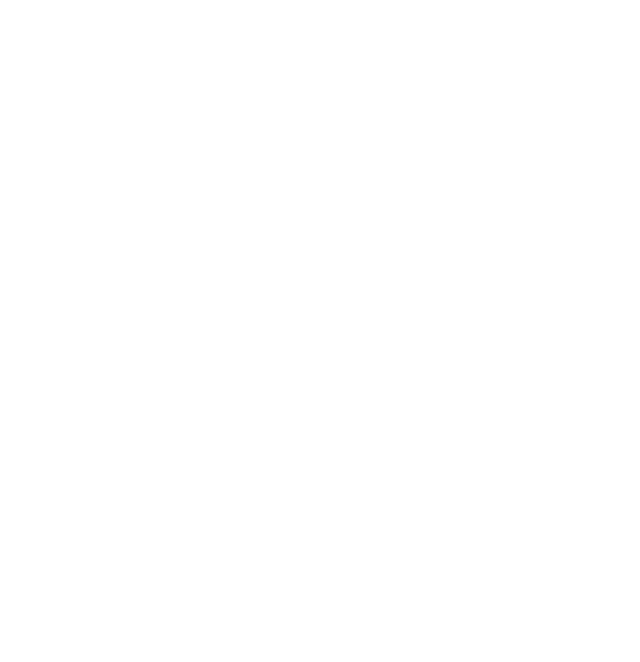
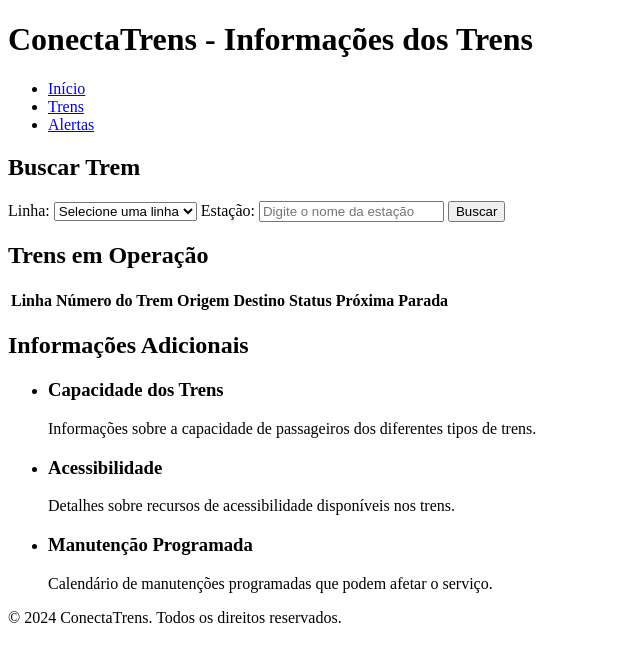
Before and after one commit to conectatrens/conecta-trens, a plain HTML site: page trens.html in a window 1280 px wide. Shown: the whole page, without its empty margins (0-640 px from the left). Drawn offline with Linux system fonts and the light colour scheme.

Commit message:
feat: páginas de trens conteudo

```diff
--- a/trens.html
+++ b/trens.html
@@ -1,11 +1,82 @@
 <!DOCTYPE html>
-<html lang="en">
+<html lang="pt-br">
 <head>
     <meta charset="UTF-8">
     <meta name="viewport" content="width=device-width, initial-scale=1.0">
-    <title>Trens</title>
+    <title>ConectaTrens - Informações dos Trens</title>
 </head>
 <body>
+    <header>
+        <h1>ConectaTrens - Informações dos Trens</h1>
+        <nav>
+            <ul>
+                <li><a href="index.html">Início</a></li>
+                <li><a href="trens.html">Trens</a></li>
+                <li><a href="alertas.html">Alertas</a></li>
+            </ul>
+        </nav>
+    </header>
 
+    <main>
+        <section id="busca-trens">
+            <h2>Buscar Trem</h2>
+            <form>
+                <label for="linha">Linha:</label>
+                <select id="linha" name="linha">
+                    <option value="">Selecione uma linha</option>
+                    <option value="azul">Linha Azul</option>
+                    <option value="verde">Linha Verde</option>
+                    <option value="vermelha">Linha Vermelha</option>
+                    <!-- Adicione mais opções conforme necessário -->
+                </select>
+
+                <label for="estacao">Estação:</label>
+                <input type="text" id="estacao" name="estacao" placeholder="Digite o nome da estação">
+
+                <button type="submit">Buscar</button>
+            </form>
+        </section>
+
+        <section id="lista-trens">
+            <h2>Trens em Operação</h2>
+            <table>
+                <thead>
+                    <tr>
+                        <th>Linha</th>
+                        <th>Número do Trem</th>
+                        <th>Origem</th>
+                        <th>Destino</th>
+                        <th>Status</th>
+                        <th>Próxima Parada</th>
+                    </tr>
+                </thead>
+                <tbody id="tabela-trens">
+                    <!-- Os dados dos trens serão inseridos aqui dinamicamente via JavaScript -->
+                </tbody>
+            </table>
+        </section>
+
+        <section id="informacoes-adicionais">
+            <h2>Informações Adicionais</h2>
+            <ul>
+                <li>
+                    <h3>Capacidade dos Trens</h3>
+                    <p>Informações sobre a capacidade de passageiros dos diferentes tipos de trens.</p>
+                </li>
+                <li>
+                    <h3>Acessibilidade</h3>
+                    <p>Detalhes sobre recursos de acessibilidade disponíveis nos trens.</p>
+                </li>
+                <li>
+                    <h3>Manutenção Programada</h3>
+                    <p>Calendário de manutenções programadas que podem afetar o serviço.</p>
+                </li>
+            </ul>
+        </section>
+    </main>
+
+    <footer>
+        <p>&copy; 2024 ConectaTrens. Todos os direitos reservados.</p>
+    </footer>
 </body>
 </html>
```
Also changed, not shown: alertas.html (+1 -2 lines).
